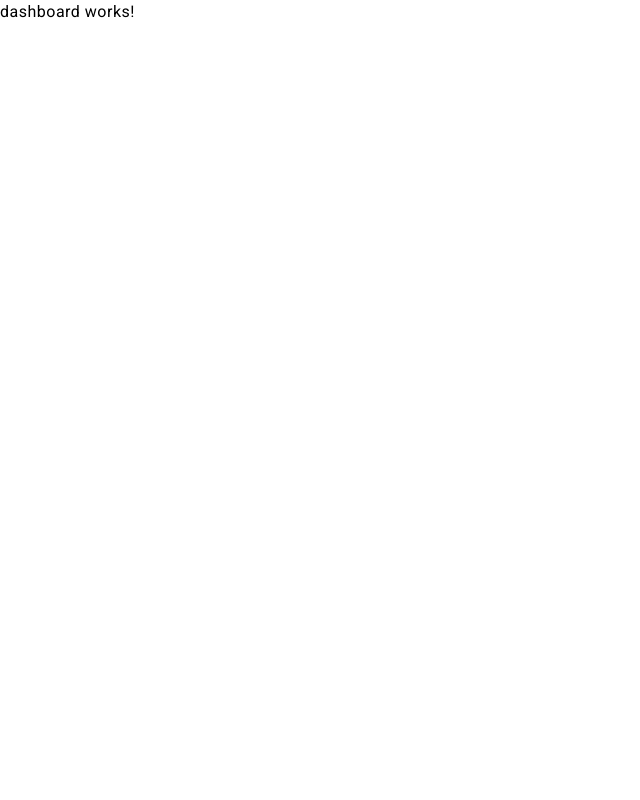
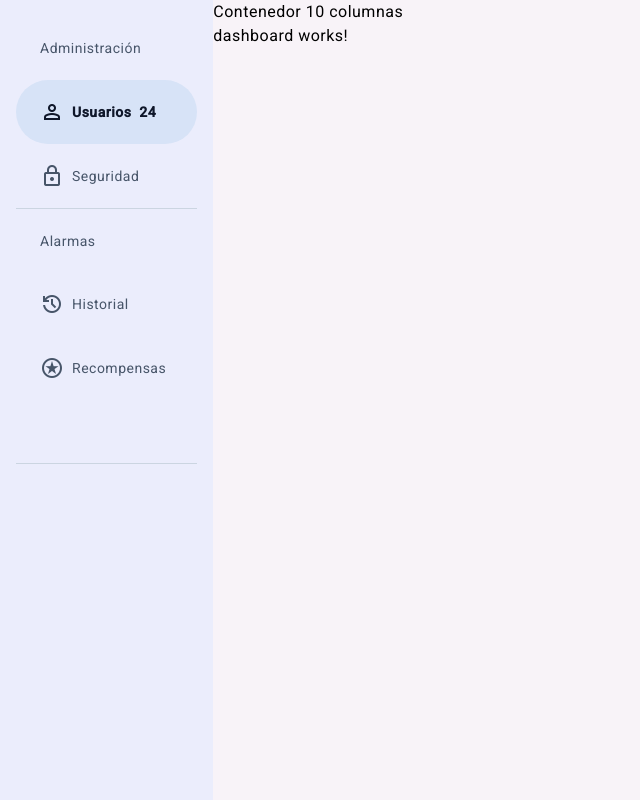
Before and after one commit to CamiloCastro-23/MISW4302-Proyecto, an Angular app: page /dashboard/users in a window 1280 px wide. Shown: the whole page, without its empty margins (0-640 px from the left). Built offline with nearby package versions, Linux system fonts and the light colour scheme.

Commit message:
side bar finished

```diff
--- a/src/app/alarm-app/components/sidebar/sidebar.component.html
+++ b/src/app/alarm-app/components/sidebar/sidebar.component.html
@@ -1 +1,49 @@
-<p>sidebar works!</p>
+<!-- Contenedor de 2 columnas -->
+<div class="grid grid-rows-12 w-full h-full bg-[#ebedfc] p-4">
+  <!-- Fila 1 - Administración -->
+  <div class="flex row-span-1 items-center text-sm font-normal pl-6 text-slate-600">Administración</div>
+
+  <!-- Fila 2 - Usuarios -->
+  <div class="flex row-span-1 items-center text-sm pl-6 space-x-2 rounded-full cursor-pointer" [ngClass]="{
+        'text-slate-900 font-semibold bg-[#d7e3f7]': selectedItem === 'usuarios',
+        'text-slate-600 font-normal': selectedItem !== 'usuarios'
+      }" (click)="selectItem('usuarios')">
+    <span class="material-symbols-outlined">person</span>
+    <div>Usuarios</div>
+    <div>24</div>
+  </div>
+
+  <!-- Fila 3 - Seguridad -->
+  <div class="flex row-span-1 items-center text-sm pl-6 space-x-2 rounded-full cursor-pointer" [ngClass]="{
+        'text-slate-900 font-semibold bg-[#d7e3f7]': selectedItem === 'seguridad',
+        'text-slate-600 font-normal': selectedItem !== 'seguridad'
+      }" (click)="selectItem('seguridad')">
+    <span class="material-symbols-outlined">lock</span>
+    <div>Seguridad</div>
+  </div>
+
+  <!-- Fila 5 - Alarmas -->
+  <div class="flex row-span-1 items-center text-sm font-normal pl-6 text-slate-600 border-t border-slate-300">
+    Alarmas
+  </div>
+
+  <!-- Fila 6 - Historial -->
+  <div class="flex row-span-1 items-center text-sm pl-6 space-x-2 rounded-full cursor-pointer" [ngClass]="{
+        'text-slate-900 font-semibold bg-[#d7e3f7]': selectedItem === 'historial',
+        'text-slate-600 font-normal': selectedItem !== 'historial'
+      }" (click)="selectItem('historial')">
+    <span class="material-symbols-outlined">history</span>
+    <div>Historial</div>
+  </div>
+
+  <!-- Fila 7 - Recompensas -->
+  <div class="flex row-span-1 items-center text-sm pl-6 space-x-2 rounded-full cursor-pointer" [ngClass]="{
+        'text-slate-900 font-semibold bg-[#d7e3f7]': selectedItem === 'recompensas',
+        'text-slate-600 font-normal': selectedItem !== 'recompensas'
+      }" (click)="selectItem('recompensas')">
+    <span class="material-symbols-outlined">stars</span>
+    <div>Recompensas</div>
+  </div>
+
+  <div class="flex row-span-1 border-b border-slate-300"></div>
+</div>
--- a/src/app/alarm-app/components/sidebar/sidebar.component.ts
+++ b/src/app/alarm-app/components/sidebar/sidebar.component.ts
@@ -6,5 +6,9 @@ import { Component } from '@angular/core';
   styleUrl: './sidebar.component.css'
 })
 export class SidebarComponent {
+  selectedItem: string = 'usuarios'; // Valor inicial seleccionado
 
+  selectItem(item: string) {
+    this.selectedItem = item;
+  }
 }
--- a/src/app/alarm-app/pages/layout/layout.component.html
+++ b/src/app/alarm-app/pages/layout/layout.component.html
@@ -1 +1,10 @@
-<router-outlet></router-outlet>
+<div class="flex h-screen w-screen">
+  <div class="w-2/12">
+    <app-sidebar></app-sidebar>
+  </div>
+  <!-- Contenedor de 10 columnas -->
+  <div class="w-10/12 h-full bg-[#f8f3f8]">
+    Contenedor 10 columnas
+    <router-outlet></router-outlet>
+  </div>
+</div>
--- a/src/app/alarm-app/pages/login/login.component.html
+++ b/src/app/alarm-app/pages/login/login.component.html
@@ -14,34 +14,38 @@
 
     <div>
       <!-- Imagen del logo -->
-      <img src="assets/logo.png" alt="logo" class="mb-6">
+      <img src="assets/logo.png" alt="logo" class="mb-2">
     </div>
 
     <!-- Título -->
-    <h1 class="text-3xl font-bold mb-6">¡Bienvenido!</h1>
+    <h1 class="text-3xl font-bold">¡Bienvenido!</h1>
 
     <!-- Formulario -->
-    <div class="flex items-center justify-center mt-12 mb-6">
+    <div class="flex items-center justify-center !mt-8 mb-6">
       <form class="example-form w-full">
-        <div class="w-full">
+        <div class="w-full mb-4">
           <!-- Campo de Correo Electrónico -->
           <mat-form-field class="example-full-width !mb-8" appearance="fill" class="w-[452px] h-[90px]">
             <label>Correo Electrónico</label>
             <input matInput placeholder="Nombre@correo.com" type="email" class="w-[452px] h-[90px]">
+            <button mat-icon-button matSuffix> <span class="material-symbols-outlined">cancel</span></button>
+            <mat-hint>Ingresa el correo electrónico con el que te registraste</mat-hint>
           </mat-form-field>
         </div>
         <div class="w-full">
           <!-- Campo de Contraseña -->
-          <mat-form-field class="example-full-width mb-4 mt-4" appearance="fill" class="w-[452px] h-[90px]">
+          <mat-form-field class="example-full-width mb-4 mt-8" appearance="fill" class="w-[452px] h-[90px]">
             <label>Contraseña</label>
             <input matInput placeholder="********" type="password" class="w-[452px] h-[90px]">
+            <button mat-icon-button matSuffix> <span class="material-symbols-outlined">cancel</span></button>
           </mat-form-field>
         </div>
         <div class="flex justify-center mt-4">
           <!-- Botón de Iniciar Sesión -->
-            <a mat-flat-button color="primary" routerLink="/dashboard" class="!bg-[#36618e] w-72 h-12 text-white !text-xl !p-6">
-              Iniciar sesión
-            </a>
+          <a mat-flat-button color="primary" routerLink="/dashboard"
+            class="!bg-[#36618e] w-72 h-12 text-white !text-xl !p-6">
+            Iniciar sesión
+          </a>
         </div>
 
         <div class="w-full flex justify-center mt-6">
--- a/src/index.html
+++ b/src/index.html
@@ -8,6 +8,7 @@
   <link rel="icon" type="image/x-icon" href="favicon.ico">
   <link href="https://fonts.googleapis.com/css2?family=Roboto:wght@300;400;500&display=swap" rel="stylesheet">
   <link href="https://fonts.googleapis.com/icon?family=Material+Icons" rel="stylesheet">
+  <link rel="stylesheet" href="https://fonts.googleapis.com/css2?family=Material+Symbols+Outlined:opsz,wght,FILL,GRAD@20..48,100..700,0..1,-50..200" />
 </head>
 <body class="mat-typography">
   <app-root></app-root>
```
